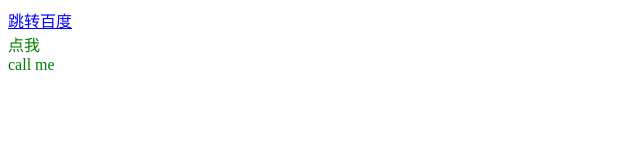
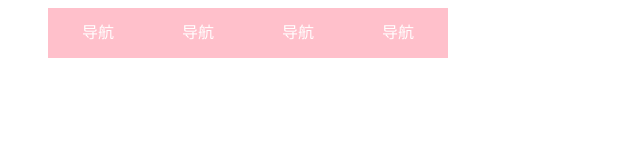
Before and after one commit to 0705140139/0705140139, a plain HTML site: page index.html in a window 1280 px wide. Shown: the whole page, without its empty margins (0-640 px from the left). Drawn offline with Linux system fonts and the light colour scheme.

Commit message:
Add files via upload

```diff
--- a/index.html
+++ b/index.html
@@ -1,23 +1,39 @@
-
+<!datype html>
    <html>
        <head>
            <meta charset="utf-8">
-		<title>第一个网页</title>
+		   <title>第二个页面</title>
 	   </head>
 	   <style>
-	    a#linkToBaidu:hover{
-	    color:red;
+	       .body{
+			    padding:0;
+				margin:0;
 		    }
-	    #linkToBaidu{
-		color:blue;
+		   li{
+		        list-style:none;
 		   }
-		.settingColor{
-	    color:green;
+		   a{
+                float:left;
+				width:100px;
+				height:50px;
+				background:pink;
+				text-align:center;
+				line-height:50px;
+				color:white;
+				text-decoration:none;
+				font-family:'楷体'
+		   }
+		   a:hover{
+		        background:white;
+				color:pink;
 		   }
 	   </style>
 	   <body>
-	    <a href="http://www.baidu.com" id="linkToBaidu">跳转百度</a>
-		<div class="settingColor">点我</div>
-		<div class="settingColor">call me</div>
+	       <ul>
+		        <li><a href="#">导航</a></li>
+				<li><a href="#">导航</a></li>
+				<li><a href="#">导航</a></li>
+				<li><a href="#">导航</a></li>
+		   </ul>
 	   </body>
    </html>
```
Lines whose indentation alone changed are shown as unchanged.
